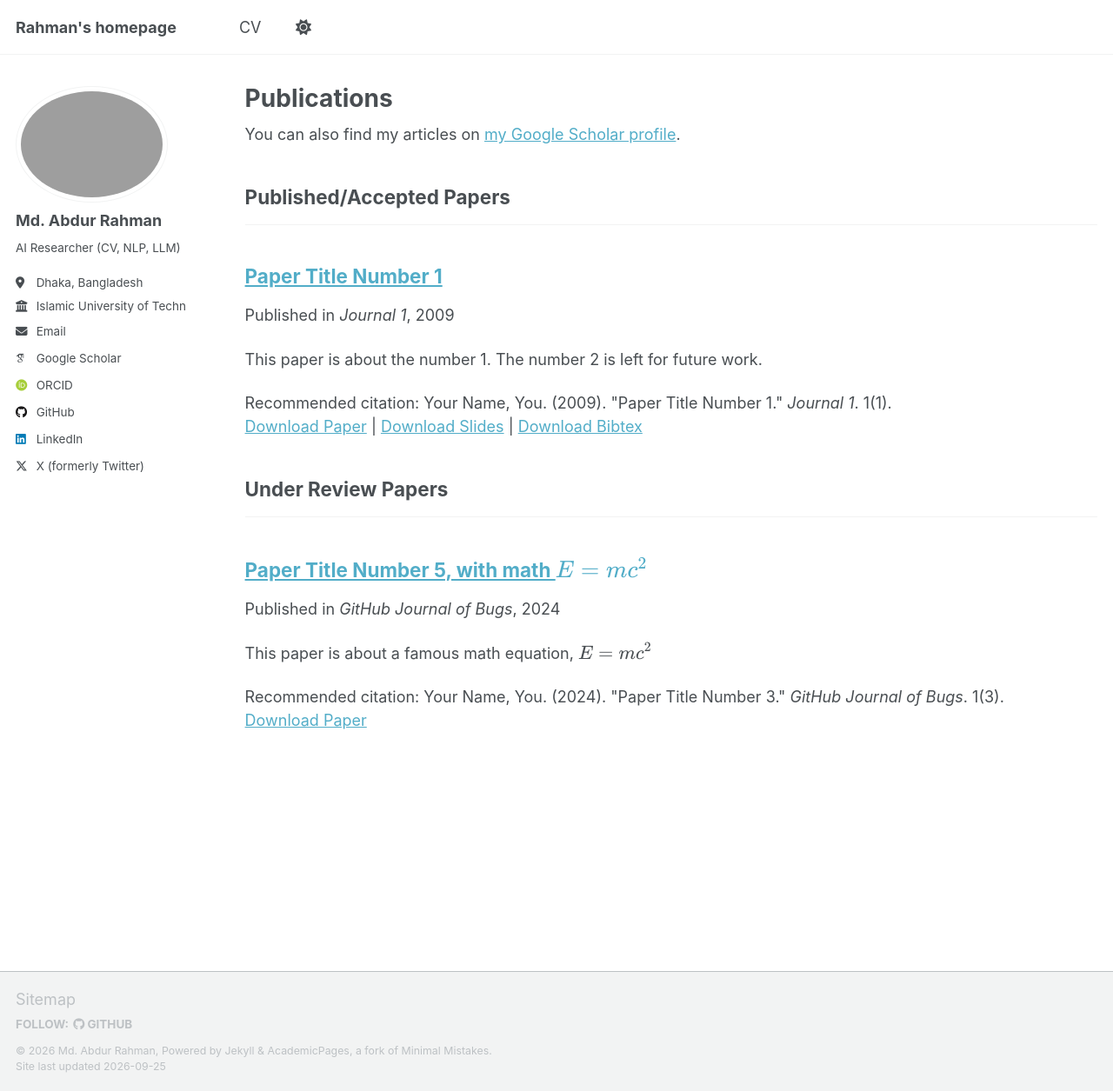
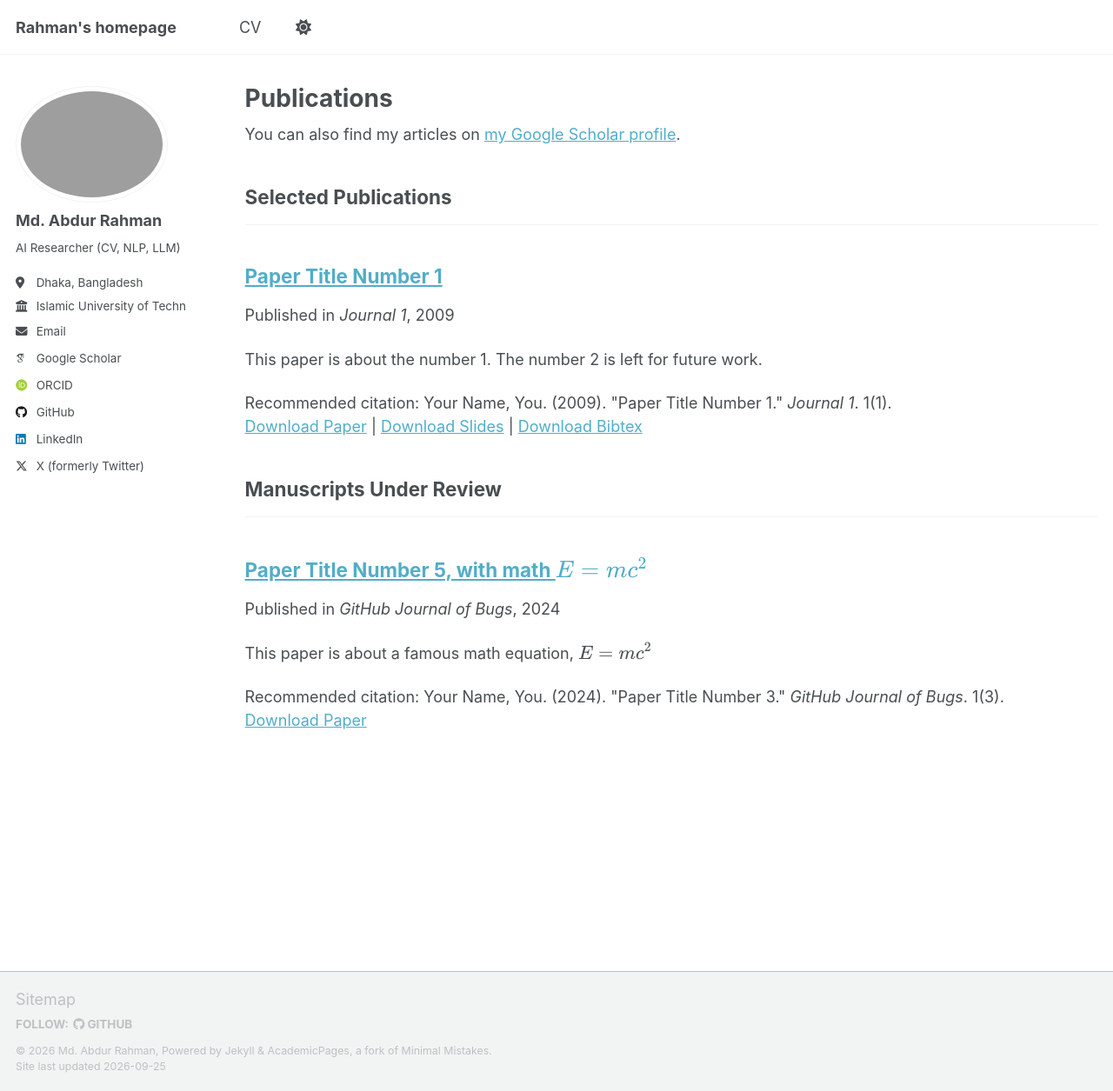
Before and after one commit to borhanitrash/borhanitrash.github.io, a Jekyll site: the page built from _pages/publications.html, in a window 1280 px wide and 1255 px high. Shown: the whole window at 87% size. Built offline with Jekyll 4.4.1, drawn with Linux system fonts in a browser that asks for light colours; some web fonts are replaced; a script that is not in the unit is left out.

Commit message:
Update email and publication titles in config

```diff
--- a/_config.yml
+++ b/_config.yml
@@ -30,7 +30,7 @@ author:
   location         : "Dhaka, Bangladesh"
   employer         : "Islamic University of Technology"
   uri              : # URL
-  email            : "abdurrahman.etc@gmail.com"
+  email            : "moabdurrahmancs@gmail.com"
 
   # Academic websites
   academia         : # URL
@@ -84,9 +84,9 @@ publication_category:
   books:
     title: 'Books'
   manuscripts:
-    title: 'Published/Accepted Papers'
+    title: 'Selected Publications'
   conferences:
-    title: 'Under Review Papers'
+    title: 'Manuscripts Under Review'
 
 # Site Settings
 teaser                   :  # filename of teaser fallback teaser image placed in /images/ for social media previews
```
